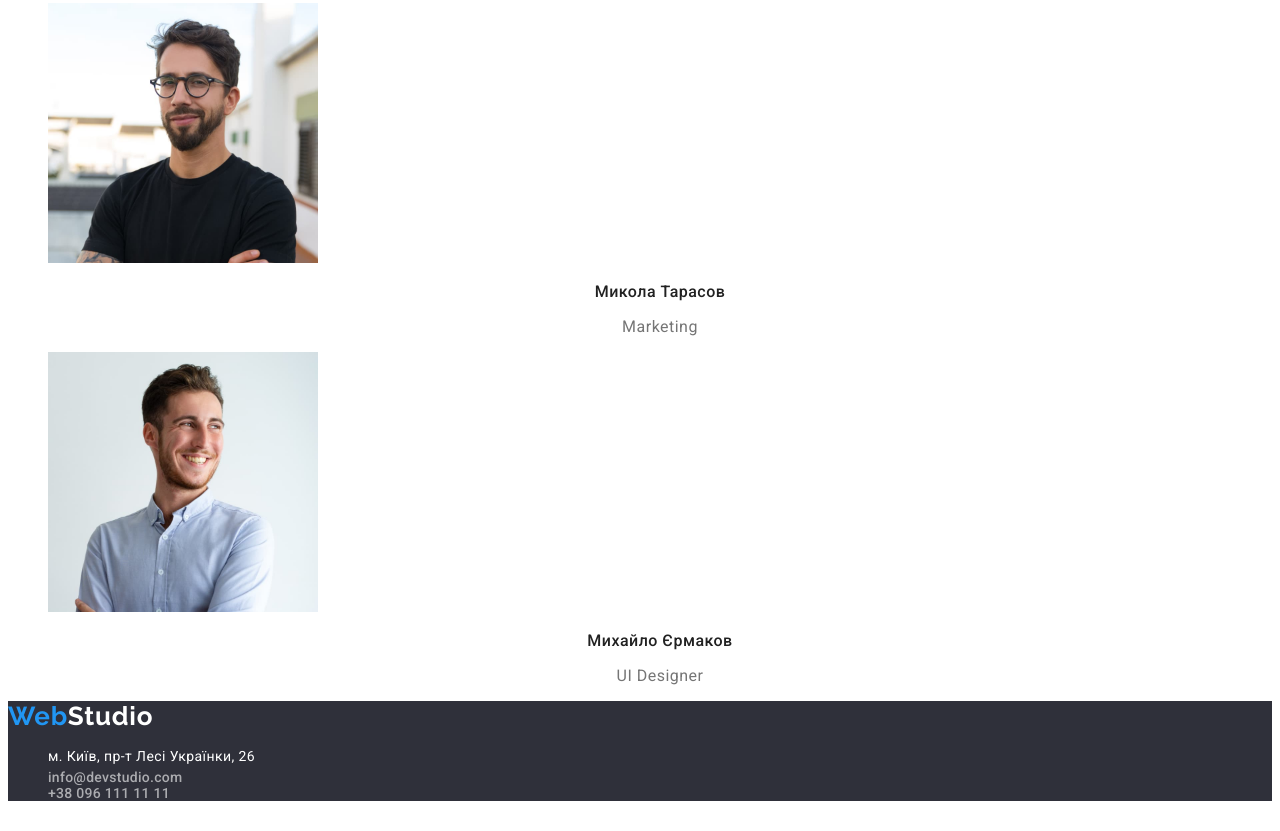
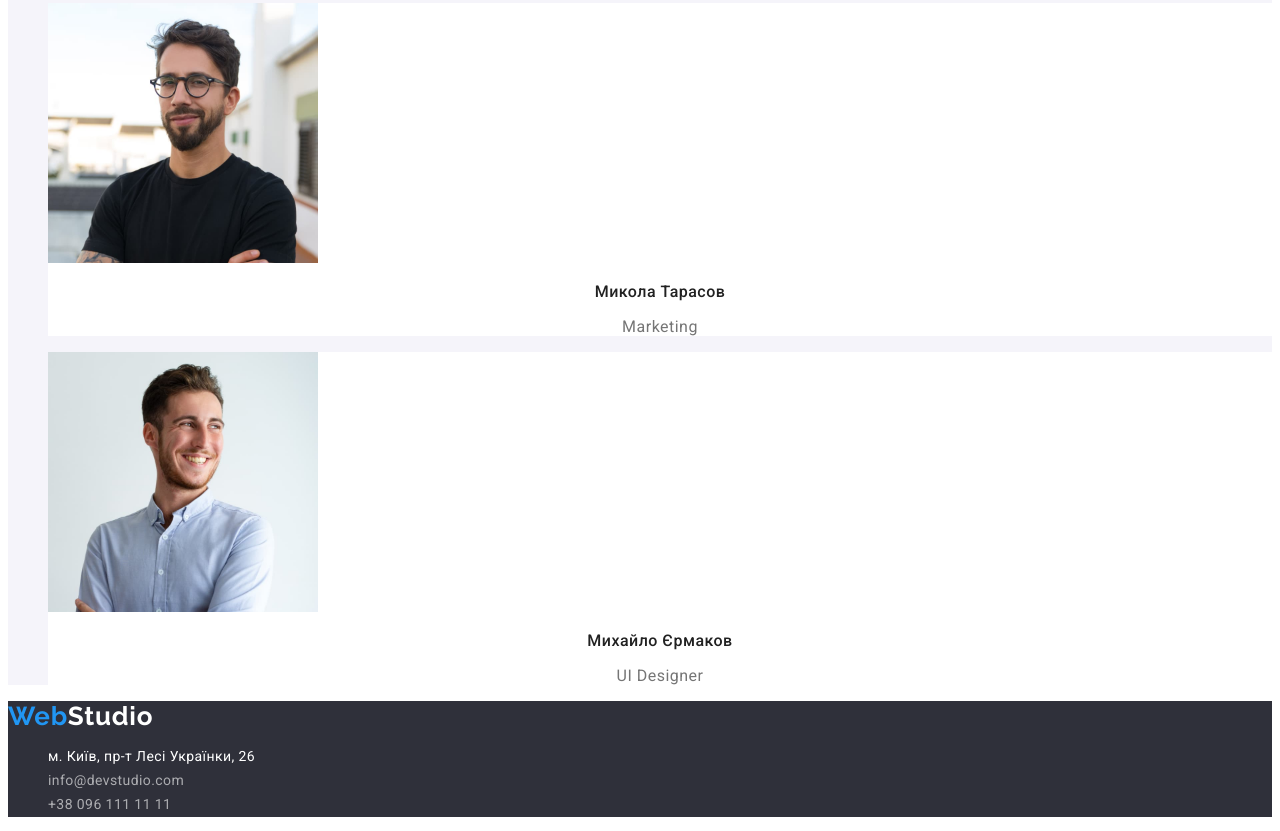
Before and after one commit to Pandow1kS/goit-markup-hw-02, a plain HTML site: page index.html in a window 1280 px wide. Shown: the part 2395-3226 px from the top of the page. Drawn offline with Linux system fonts and the light colour scheme.

Commit message:
hw2_4
Секції з членами команди слід задати фоновий колір.
https://monosnap.com/file/c6vZKxaDLL2X3GVTl1YtRdG59fLItC жирність посилань має бути 400

```diff
--- a/css/style.css
+++ b/css/style.css
@@ -79,6 +79,9 @@ body {
 }
 .footer .contact-link {
   color: rgba(255, 255, 255, 0.6);
+  font-weight: 400;
+  line-height: 1.71;
+  letter-spacing: 0.42px;
 }
 .main {
   background-color: var(--color-primary-light);
@@ -132,6 +135,7 @@ body {
   letter-spacing: 1.08px;
 }
 .section-team {
+  background-color: #f5f4fa;
 }
 .section-team li {
   background-color: #ffffff;
```
